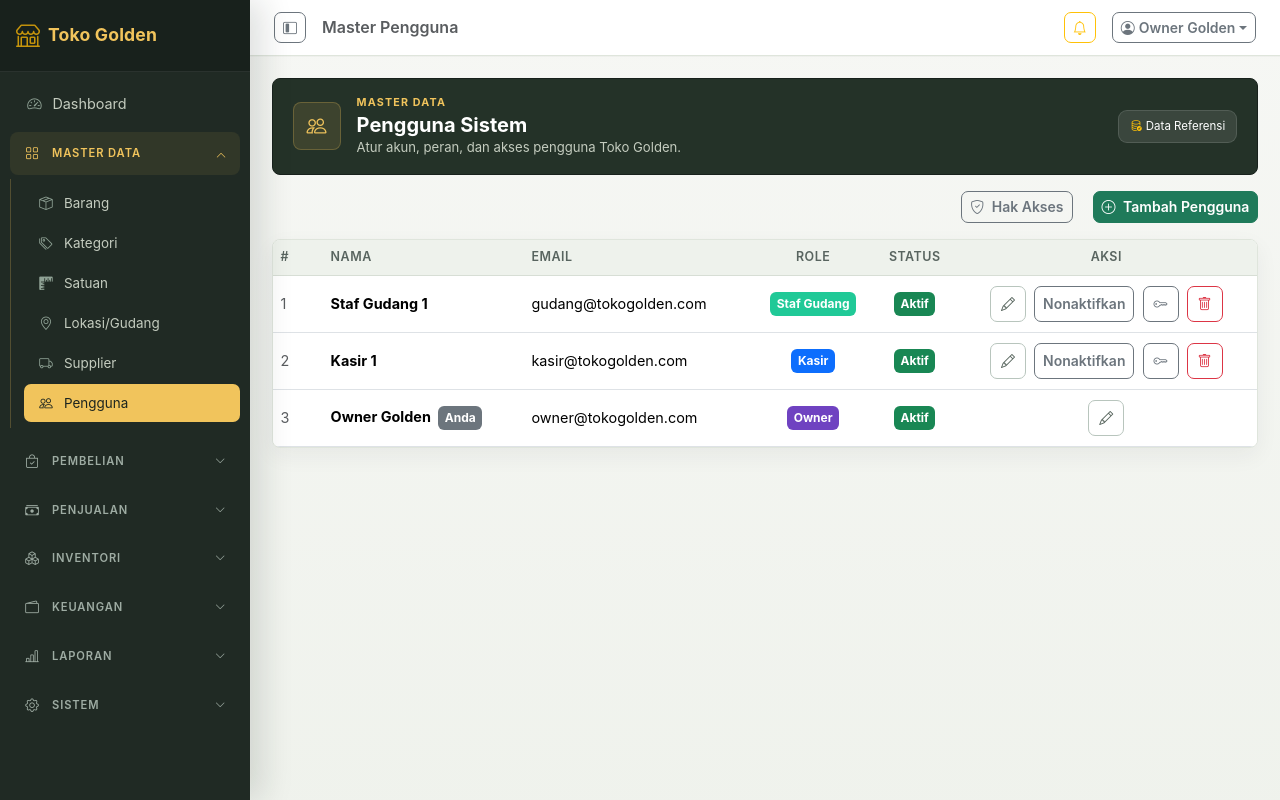
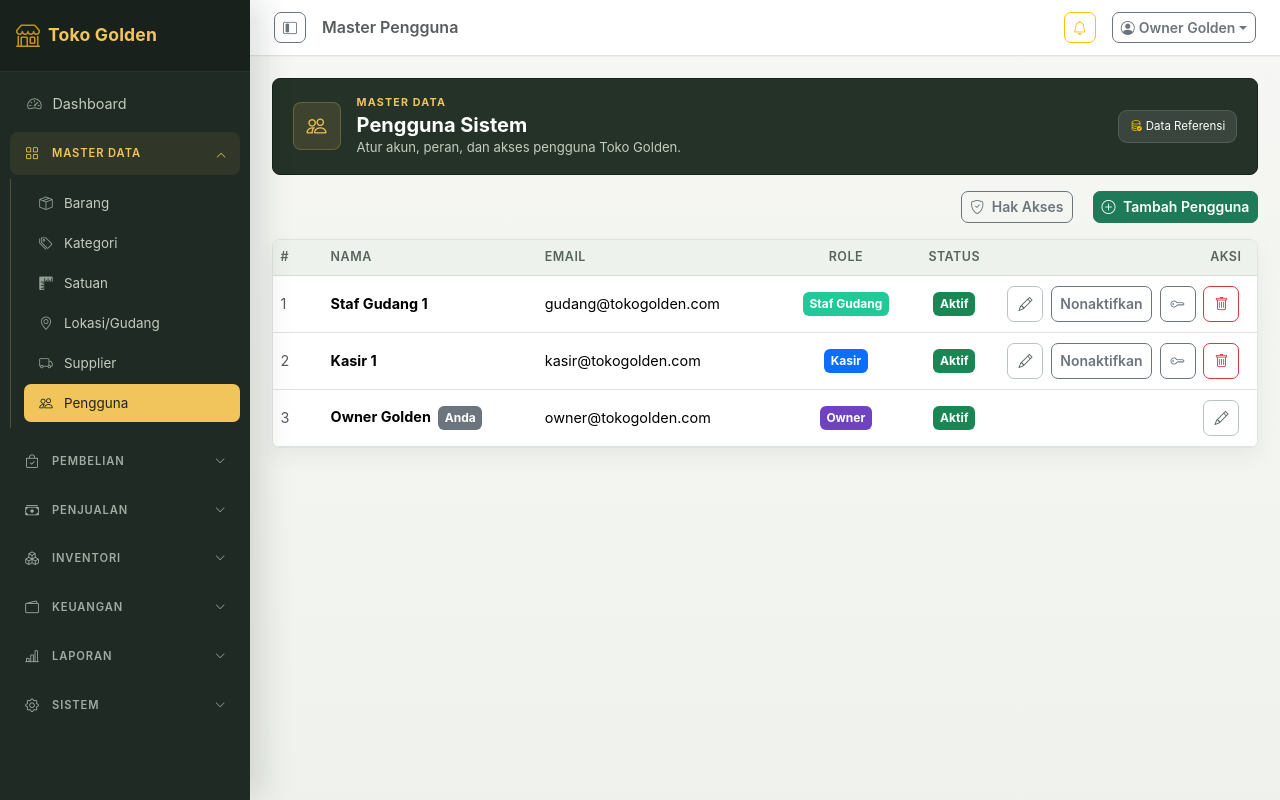
Before and after one commit to Michel151/Project_Toko-Golden-TA, a Laravel app: page /master/users in a window 1280 px wide. Run offline with Laravel 12, Linux system fonts and the light colour scheme; a user stored in the database is signed in; data comes from the database, SQL or seed files in the repository; data that the repository does not hold is empty.

Commit message:
update tombol aksi master pengguna

```diff
--- a/resources/views/master/users/index.blade.php
+++ b/resources/views/master/users/index.blade.php
@@ -23,7 +23,7 @@
                     <th>Email</th>
                     <th class="text-center">Role</th>
                     <th class="text-center">Status</th>
-                    <th class="text-center">Aksi</th>
+                    <th class="text-end pe-3" style="width:1%">Aksi</th>
                 </tr>
             </thead>
             <tbody>
@@ -52,7 +52,7 @@
                             {{ $user->isActive() ? 'Aktif' : 'Nonaktif' }}
                         </span>
                     </td>
-                    <td class="text-center text-nowrap">
+                    <td class="app-actions-cell text-end pe-3">
                         <a href="{{ route('master.users.edit', $user) }}"
                            class="btn btn-sm btn-outline-warning py-0 px-2">
                             <i class="bi bi-pencil"></i>
```
